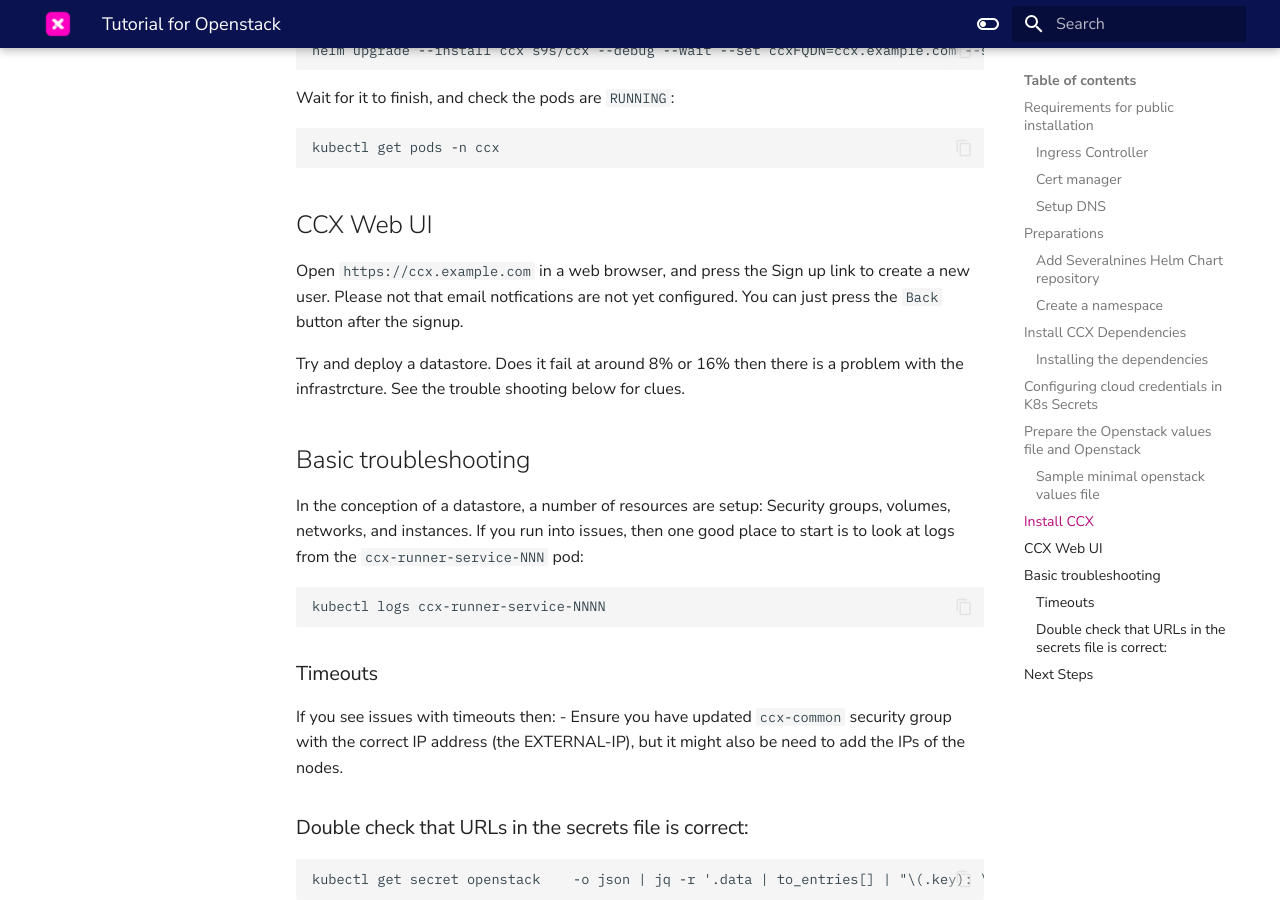
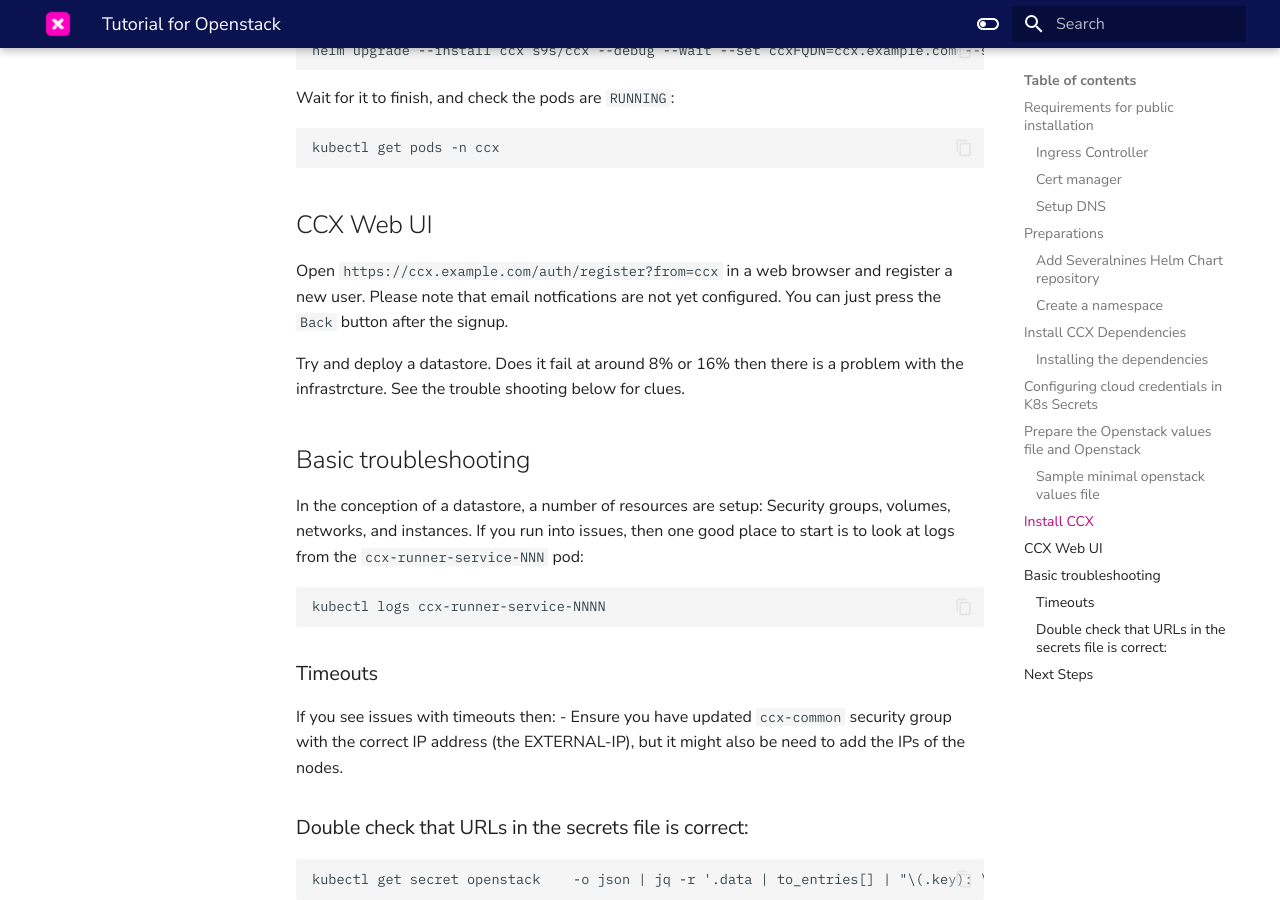
Before and after one commit to severalnines/ccx-docs, an MkDocs documentation site: the page built from docs/admin/Installation/Tutorial-openstack.md, in a window 1280 px wide and 900 px high, scrolled down 6955 px. Built offline with MkDocs 1.6.1 and Material for MkDocs 9.7.7, drawn with Linux system fonts in a browser that asks for light colours; comment, search, counter and statistics services are not loaded.

Commit message:
Openstack tutorial

```diff
--- a/docs/admin/Installation/Tutorial-openstack.md
+++ b/docs/admin/Installation/Tutorial-openstack.md
@@ -300,7 +300,8 @@
 
 ## CCX Web UI
 
-Open `https://ccx.example.com` in a web browser, and press the Sign up link to create a new user. Please not that email notfications are not yet configured. You can just press the `Back` button after the signup.
+
+Open `https://ccx.example.com/auth/register?from=ccx` in a web browser and register a new user. Please note that email notfications are not yet configured. You can just press the `Back` button after the signup.
 
 Try and deploy a datastore. Does it fail at around 8% or 16% then there is a problem with the infrastrcture. See the trouble shooting below for clues.
 
```
